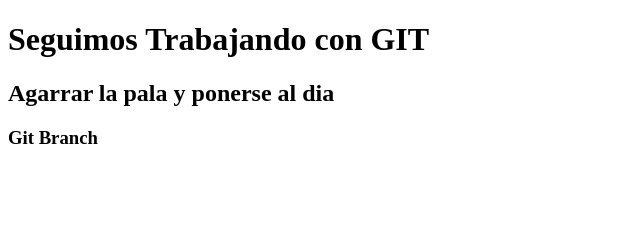
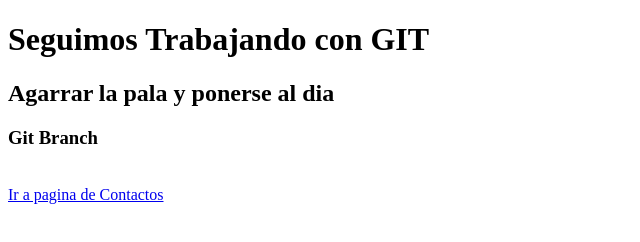
Before and after one commit to gabivelarde/git-usoBranch, a plain HTML site: page index.html in a window 1280 px wide. Shown: the whole page, without its empty margins (0-640 px from the left). Drawn offline with Linux system fonts and the light colour scheme.

Commit message:
agregue los links a las paginas

```diff
--- a/index.html
+++ b/index.html
@@ -9,5 +9,10 @@
     <h1>Seguimos Trabajando con GIT</h1>
     <h2>Agarrar la pala y ponerse al dia</h2>
     <h3>Git Branch</h3>
+    <br>
+    <footer>
+        <a href="./contacto.html">Ir a pagina de Contactos</a>
+    </footer>
+
 </body>
 </html>
```
Also changed, not shown: contacto.html (+1 -0 lines).
